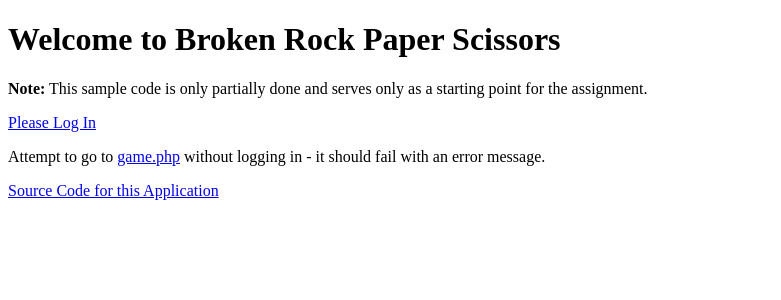
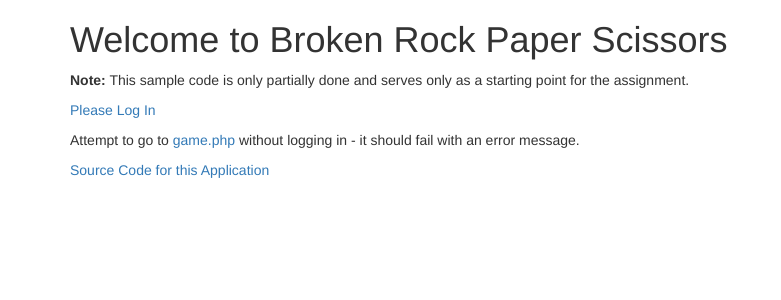
Before and after one commit to balajis7339/06725aa1, a PHP site: page /index.php in a window 1280 px wide. Shown: the top 300 px of the page, without its empty margins (0-781 px from the left). Run offline with PHP 8.4, Linux system fonts and the light colour scheme.

Commit message:
Update bootstrap.php

```diff
--- a/bootstrap.php
+++ b/bootstrap.php
@@ -0,0 +1,9 @@
+
+<!-- Latest compiled and minified CSS -->
+<link rel="stylesheet" href="https://maxcdn.bootstrapcdn.com/bootstrap/3.3.6/css/bootstrap.min.css" integrity="sha384-1q8mTJOASx8j1Au+a5WDVnPi2lkFfwwEAa8hDDdjZlpLegxhjVME1fgjWPGmkzs7" crossorigin="anonymous">
+
+<!-- Optional theme -->
+<link rel="stylesheet" href="https://maxcdn.bootstrapcdn.com/bootstrap/3.3.6/css/bootstrap-theme.min.css" integrity="sha384-fLW2N01lMqjakBkx3l/M9EahuwpSfeNvV63J5ezn3uZzapT0u7EYsXMjQV+0En5r" crossorigin="anonymous">
+
+<!-- Custom styles for this template -->
+<link href="starter-template.css" rel="stylesheet">
```
